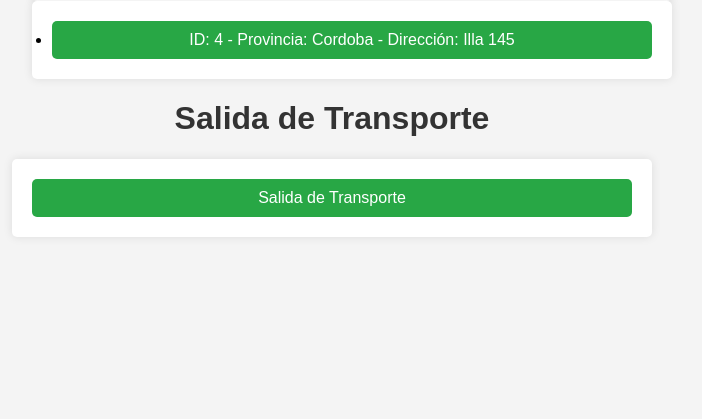
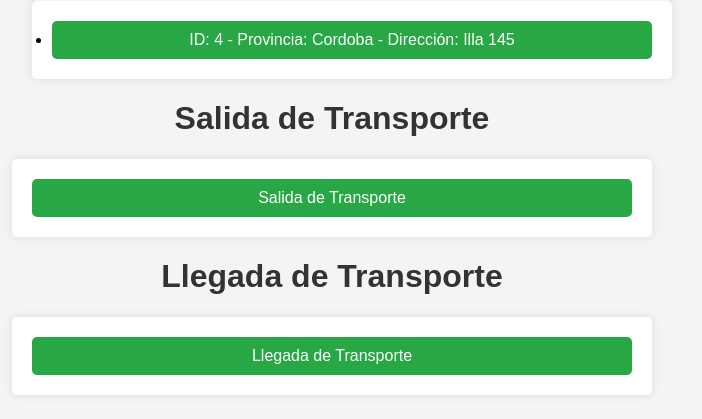
Before and after one commit to Gustip1/Pagina-Web-test, a Flask app: page / in a window 1280 px wide. Shown: the part 381-800 px from the top of the page, without its empty margins (308-1010 px from the left). Run offline with Flask 3, Linux system fonts and the light colour scheme.

Commit message:
Pagina web terminada 20/06/2024

```diff
--- a/app.py
+++ b/app.py
@@ -75,6 +75,7 @@ def salida_transporte():
                     paquete = Paquete.query.get(paquete_id)
                     if paquete:
                         paquete.idtransporte = transporte.id
+                        paquete.idsucursal = sucursal_destino_id  # Esta es la línea modificada
                         db.session.commit()
 
                 flash('Transporte registrado exitosamente', 'success')
@@ -103,5 +104,40 @@ def seleccionar_paquetes():
 
     return render_template('seleccionar_paquetes.html', sucursal_id=sucursal_id, paquetes=paquetes)
 
+@app.route("/llegada_transporte", methods=['GET', 'POST'])
+def llegada_transporte():
+    if request.method == 'POST':
+        try:
+            transporte_id = request.form.get('transporte_id')
+
+            if transporte_id:
+                transporte = Transporte.query.get(transporte_id)
+                if transporte:
+                    transporte.fechahorallegada = datetime.datetime.now()
+                    db.session.commit()
+                    flash('Llegada del transporte registrada exitosamente', 'success')
+                else:
+                    flash('Transporte no encontrado', 'error')
+            else:
+                flash('Seleccione un transporte', 'error')
+        except Exception as e:
+            db.session.rollback()
+            flash('Hubo un error al registrar la llegada del transporte: {}'.format(str(e)), 'error')
+
+        return redirect(url_for('index'))
+    else:
+        sucursales = Sucursal.query.order_by(Sucursal.numero).all()
+        return render_template('seleccionar_sucursal_llegada.html', sucursales=sucursales)
+
+@app.route("/transportes_pendientes")
+def transportes_pendientes():
+    sucursal_id = request.args.get('sucursal_id')
+    if not sucursal_id:
+        flash('Seleccione una sucursal', 'error')
+        return redirect(url_for('llegada_transporte'))
+
+    transportes = Transporte.query.filter_by(idsucursal=sucursal_id, fechahorallegada=None).all()
+    return render_template('transportes_pendientes.html', transportes=transportes)
+
 if __name__ == '__main__':
     app.run(debug=True)
--- a/templates/index.html
+++ b/templates/index.html
@@ -27,6 +27,12 @@
                 Salida de Transporte
             </button>
         </form>
+        <h1>Llegada de Transporte</h1>
+        <form method="get" action="{{ url_for('llegada_transporte') }}">
+            <button type="submit" class="llegada-btn">
+                Llegada de Transporte
+            </button>
+        </form>
     </header>
 </body>
 </html>
```
Also changed, not shown: templates/seleccionar_sucursal_llegada.html (added, +20 -0 lines), templates/transportes_pendientes.html (added, +31 -0 lines), datos (1).sqlite3.
